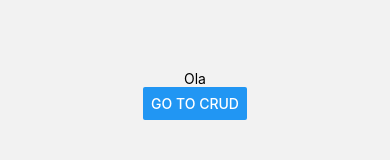
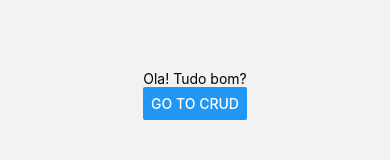
Before and after one commit to Pedro-Jales/controle-visitas, a React Native app: screen /Visitas in a window 390 px wide. Shown: the part 335-495 px from the top of the page. Built offline with nearby package versions, Linux system fonts and the light colour scheme.

Commit message:
tudobom?

```diff
--- a/screens/feed/visitasScreen.js
+++ b/screens/feed/visitasScreen.js
@@ -6,7 +6,7 @@ import { VisitasCrudScreen } from '../crud/visitasCrudScreen'
 function VisitasFeedScreen({ navigation }) {
   return (
     <View style={{ flex: 1, alignItems: 'center', justifyContent: 'center' }}>
-      <Text>Ola</Text>
+      <Text>Ola! Tudo bom?</Text>
       <Button
         title="Go to Crud"
         onPress={() => navigation.navigate('Crud')}
```
